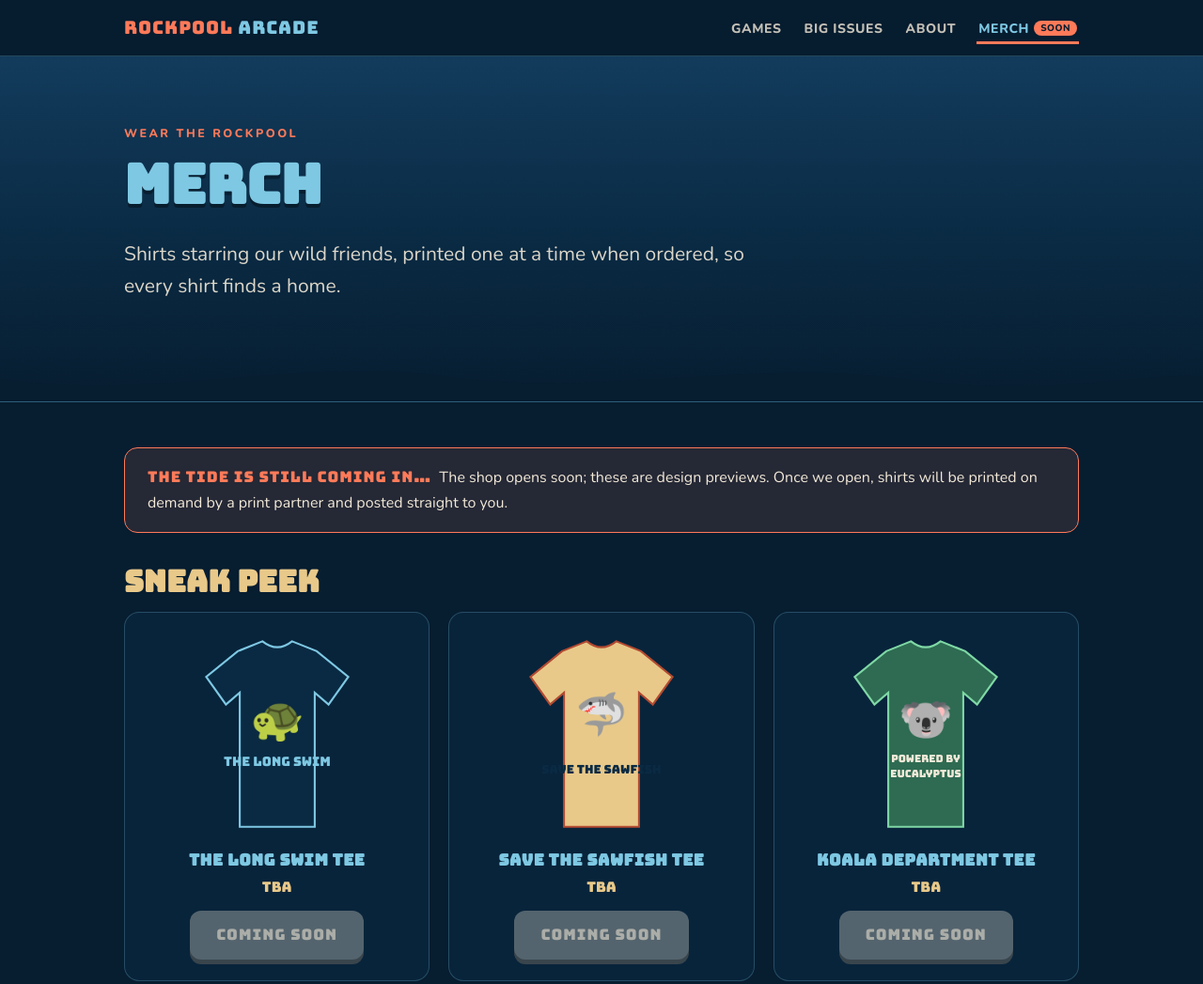
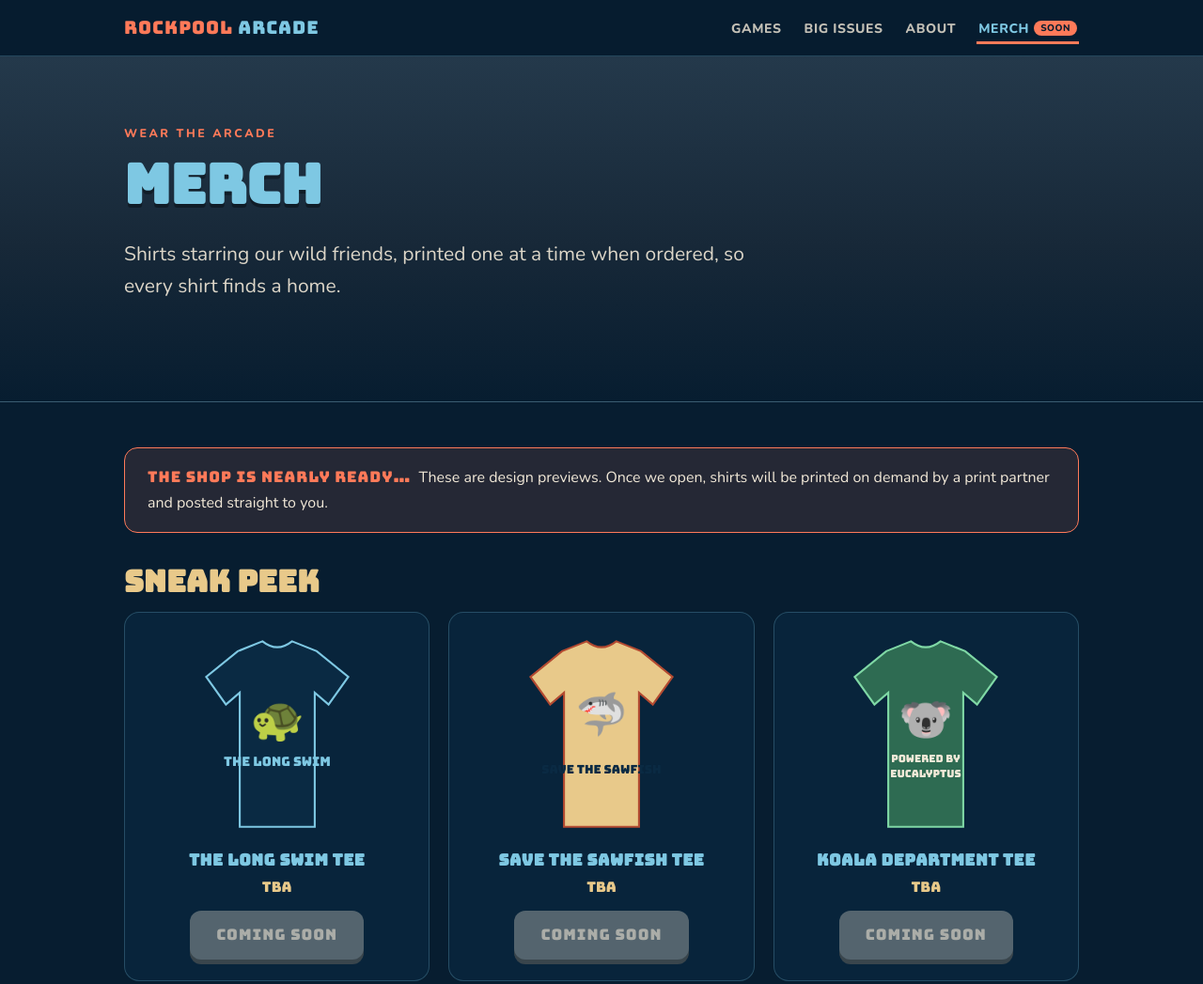
Before and after one commit to James-J-Walshe/rockpoolarcade, a plain HTML site: page merch.html in a window 1280 px wide. Shown: the top 1047 px of the page at 94% size. Drawn offline with nearby package versions, Linux system fonts and the light colour scheme.

Commit message:
Neutral site furniture: wild world hero, Now playing, nursery, arcade merch, gamepad favicon
Co-Authored-By: Claude Fable 5 <noreply@anthropic.com>
Claude-Session: https://claude.ai/code/session_017Us87vAZS9kzyWqgrn1CHm

```diff
--- a/merch.html
+++ b/merch.html
@@ -30,23 +30,20 @@ gtag('js', new Date()); gtag('config', 'G-RVWPYEZ4Z4');
   </nav>
 </header>
 
-<div class="hero">
+<div class="hero neutral">
   <div class="hero-inner">
-    <p class="eyebrow">Wear the rockpool</p>
+    <p class="eyebrow">Wear the arcade</p>
     <h1>Merch</h1>
     <p class="lede">Shirts starring our wild friends, printed one at a time when
     ordered, so every shirt finds a home.</p>
   </div>
-  <svg class="waves" viewBox="0 0 1200 56" preserveAspectRatio="none" aria-hidden="true">
-    <path d="M0,30 C150,55 300,5 450,28 C600,50 750,8 900,30 C1050,52 1150,20 1200,28 L1200,56 L0,56 Z" fill="#071d30"/>
-  </svg>
 </div>
 
 <main>
   <div class="soon-banner">
-    <b>The tide is still coming in&hellip;</b> &nbsp;The shop opens soon; these are
-    design previews. Once we open, shirts will be printed on demand by a print partner
-    and posted straight to you.
+    <b>The shop is nearly ready&hellip;</b> &nbsp;These are design previews. Once we
+    open, shirts will be printed on demand by a print partner and posted straight
+    to you.
   </div>
 
   <section aria-labelledby="designs">
```
Also changed, not shown: about.html (+2 -2 lines), index.html (+6 -6 lines), environment.html (line endings or trailing spaces).
